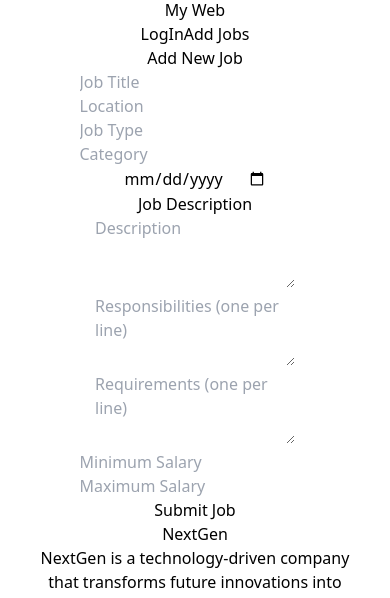
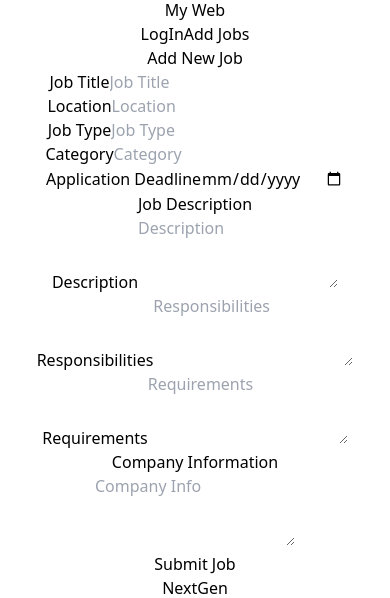
Before and after one commit to Sazib018/job-application, a React (Vite) app: page /add-jobs in a window 390 px wide. Shown: the part 423-1021 px from the top of the page. Built offline with nearby package versions, Linux system fonts and the light colour scheme; no server answers.

Commit message:
add jobs

```diff
--- a/src/Components/Home/Job/JobCard.jsx
+++ b/src/Components/Home/Job/JobCard.jsx
@@ -1,16 +1,13 @@
 import React, { useEffect, useState } from "react";
 import {
-  FaRegClock,
-  FaUsers,
-  FaMoneyBillWave,
+  FaRegClock, FaUsers, FaMoneyBillWave,
   FaInfoCircle,
 } from "react-icons/fa";
-import { Link, useNavigate } from "react-router-dom";
+import { Link } from "react-router-dom";
 
 const JobCard = () => {
   const [jobData, setJobData] = useState([]);
   const [loading, setLoading] = useState(true);
-  const navigate = useNavigate();
 
   useEffect(() => {
     fetch("http://localhost:4000/jobs")
@@ -25,11 +22,7 @@ const JobCard = () => {
       });
   }, []);
 
-  const handleJobDetails = (id) => {
-    navigate(`/jobs/${id}`);
-  };
-
-  if (loading)
+  if (loading) {
     return (
       <div className="rounded-lg p-4 bg-gray-200 animate-pulse max-w-sm mx-auto mt-20">
         <div className="flex space-x-4 py-6">
@@ -43,6 +36,7 @@ const JobCard = () => {
         </div>
       </div>
     );
+  }
 
   const jobsToShow = jobData.slice(0, 4);
 
@@ -60,7 +54,7 @@ const JobCard = () => {
           >
             <div className="mb-4">
               <h3 className="text-xl font-semibold text-gray-800">
-                {job.job_title}
+                {job.title}
               </h3>
               <p className="text-sm text-gray-500 mt-1">{job.location}</p>
               <div className="flex flex-wrap justify-center gap-2 mt-2 text-sm text-gray-600">
@@ -80,33 +74,31 @@ const JobCard = () => {
               </p>
               <p className="flex items-center gap-2">
                 <FaUsers className="text-blue-500" />
-                <strong>Total Applicants:</strong> {job.total_applicants}
+                <strong>Total Applicants:</strong> {job. totalApplicants}
               </p>
               <p className="flex items-center gap-2">
                 <FaMoneyBillWave className="text-green-500" />
-                <strong>Salary:</strong>{" "}
-                {job.salary_range?.min?.toLocaleString()} -{" "}
-                {job.salary_range?.max?.toLocaleString()}{" "}
-                {job.salary_range?.currency}
+                <strong>Salary:</strong> {job.salary_range} {job.currency}
               </p>
             </div>
 
-            <button
-              onClick={() => handleJobDetails(job._id)}
-              className="mt-4 w-full py-2 bg-cyan-500 text-white font-semibold rounded-lg hover:bg-[#206ab1] transition flex items-center justify-center gap-2"
+            <Link
+              to={`/jobs/${job._id}`}
+              className="mt-4text-center mt-4 py-2 bg-cyan-500 text-white font-semibold rounded-lg hover:bg-[#206ab1] transition flex justify-center items-center gap-2"
             >
-              <FaInfoCircle className="text-lg" />
+              <FaInfoCircle className="text-white" />
               Job Details
-            </button>
+            </Link>
           </div>
         ))}
       </div>
 
-      <div className="text-center mt-6">
-        <Link to="/seeAllJobs">
-          <button className="px-6 py-2 bg-sky-500 text-white rounded-lg hover:bg-blue-600 transition">
-            See All
-          </button>
+      <div className="text-center mt-8">
+        <Link
+          to="/seeAllJobs"
+          className="px-6 py-2 bg-sky-500 text-white rounded-lg hover:bg-blue-600 transition"
+        >
+          See All
         </Link>
       </div>
     </div>
--- a/src/Components/Pages/AddJobs/AddJobs.jsx
+++ b/src/Components/Pages/AddJobs/AddJobs.jsx
@@ -6,24 +6,20 @@ const AddJobs = () => {
         const form = e.target;
 
         const addJobs = {
-            job_title: form.title.value,
+            jobTitle: form.jobTitle.value,
             location: form.location.value,
             job_type: form.job_type.value,
             category: form.category.value,
-            deadline: form.applicationDeadline.value,
-            job_description: form.description.value,
-            responsibilities: form.responsibilities.value,
+            deadline: form.deadline.value,
+            jobDescription: form.jobDescription.value,
+            responsibility: form.responsibility.value,
             requirement: form.requirements.value,
-            salary_range: {
-                min: parseInt(form.min_salary.value),
-                max: parseInt(form.max_salary.value),
-                currency: form.currency.value,
-            },
+            companyInformation: form.companyInformation.value,
             total_applicants: 0,
             status: "active"
         };
 
-        fetch('http://localhost:4000/Jobs', {
+        fetch('http://localhost:4000/jobs', {
             method: 'POST',
             headers: {
                 'Content-Type': 'application/json',
@@ -40,32 +36,57 @@ const AddJobs = () => {
 
     return (
         <div className="max-w-3xl mx-auto p-6">
-            <div className="bg-blue-50 shadow-lg p-6">
+            <div className="bg-blue-50 shadow-lg p-6 rounded-lg">
                 <h2 className="text-3xl font-bold mb-8 text-center text-black">Add New Job</h2>
                 <form onSubmit={handleSubmitForm} className="space-y-6">
                     <div className="flex justify-center items-center">
                         <div className="space-y-6 w-2/4 mx-auto">
-                            <input name="title" type="text" placeholder="Job Title" required className="border p-2 w-full" />
-                            <input name="location" type="text" placeholder="Location" required className="border p-2 w-full" />
-                            <input name="job_type" type="text" placeholder="Job Type" required className="border p-2 w-full" />
-                            <input name="category" type="text" placeholder="Category" required className="border p-2 w-full" />
-                            <input name="applicationDeadline" type="date" required className="border p-2 w-full" />
+                            <div>
+                                <label className="block font-medium mb-1">Job Title</label>
+                                <input name="jobTitle" type="text" placeholder="Job Title" required className="border p-2 w-full" />
+                            </div>
+                            <div>
+                                <label className="block font-medium mb-1">Location</label>
+                                <input name="location" type="text" placeholder="Location" required className="border p-2 w-full" />
+                            </div>
+                            <div>
+                                <label  className="block font-medium mb-1">Job Type</label>
+                                <input name="job_type" type="text" placeholder="Job Type" required className="border p-2 w-full" />
+                            </div>
+                            <div>
+                                <label  className="block font-medium mb-1">Category</label>
+                                <input  name="category" type="text" placeholder="Category" required className="border p-2 w-full" />
+                            </div>
+                            <div>
+                                <label  className="block font-medium mb-1">Application Deadline</label>
+                                <input  name="deadline" type="date" required className="border p-2 w-full" />
+                            </div>
                         </div>
                     </div>
 
                     <div>
-                        <h3 className="text-lg font-semibold">Job Description</h3>
-                        <textarea name="description" placeholder="Description" rows={3} required className="border p-2 w-full mt-2" />
-                        <textarea name="responsibilities" placeholder="Responsibilities (one per line)" rows={3} className="border p-2 w-full mt-2" />
-                        <textarea name="requirements" placeholder="Requirements (one per line)" rows={3} className="border p-2 w-full mt-2" />
+                        <h3 className="text-lg font-semibold mb-2">Job Description</h3>
+                        <div className="space-y-4">
+                            <div>
+                                <label className="block font-medium mb-1">Description</label>
+                                <textarea name="jobDescription" placeholder="Description" rows={3} required className="border p-2 w-full" />
+                            </div>
+                            <div>
+                                <label className="block font-medium mb-1">Responsibilities</label>
+                                <textarea name="responsibility" placeholder="Responsibilities" rows={3} className="border p-2 w-full" />
+                            </div>
+                            <div>
+                                <label  className="block font-medium mb-1">Requirements</label>
+                                <textarea  name="requirements" placeholder="Requirements" rows={3} className="border p-2 w-full" />
+                            </div>
+                            <div>
+                                <label className="block font-medium mb-1">Company Information</label>
+                                <textarea name="companyInformation" placeholder="Company Info" rows={3} className="border p-2 w-full" required />
+                            </div>
+                        </div>
                     </div>
 
-                    <div className="grid grid-cols-1 md:grid-cols-3 gap-4">
-                        <input name="min_salary" min={0} type="number" placeholder="Minimum Salary" required className="border p-2 w-full" />
-                        <input name="max_salary" min={0} type="number" placeholder="Maximum Salary" required className="border p-2 w-full" />
-                    </div>
-
-                    <button type="submit" className="w-full bg-blue-500 hover:bg-cyan-600 text-white font-bold py-2 px-4 transition-all">
+                    <button type="submit" className="w-full bg-blue-500 hover:bg-cyan-600 text-white font-bold py-2 px-4 transition-all rounded-md">
                         Submit Job
                     </button>
                 </form>
--- a/src/Components/Pages/JobDetails/JobDetails.jsx
+++ b/src/Components/Pages/JobDetails/JobDetails.jsx
@@ -45,7 +45,7 @@ const JobDetails = () => {
 
                     <p className="flex items-start gap-2"><FaMoneyBillWave className="text-green-500 mt-1" /><span><strong>Salary:</strong> {job.salary_range} {job.currency}</span></p>
 
-                    <p className="flex items-start gap-2"><FaClipboardList className="text-cyan-500 mt-1" /><span><strong>Description:</strong> {job.job_description}</span></p>
+                    <p className="flex items-start gap-2"><FaClipboardList className="text-cyan-500 mt-1" /><span><strong>Description:</strong> {job.jobDescription}</span></p>
 
                     <p className="flex items-start gap-2"><FaTasks className="text-indigo-700 mt-1" /><span><strong>Requirements:</strong> {job.requirement}</span></p>
 
```
